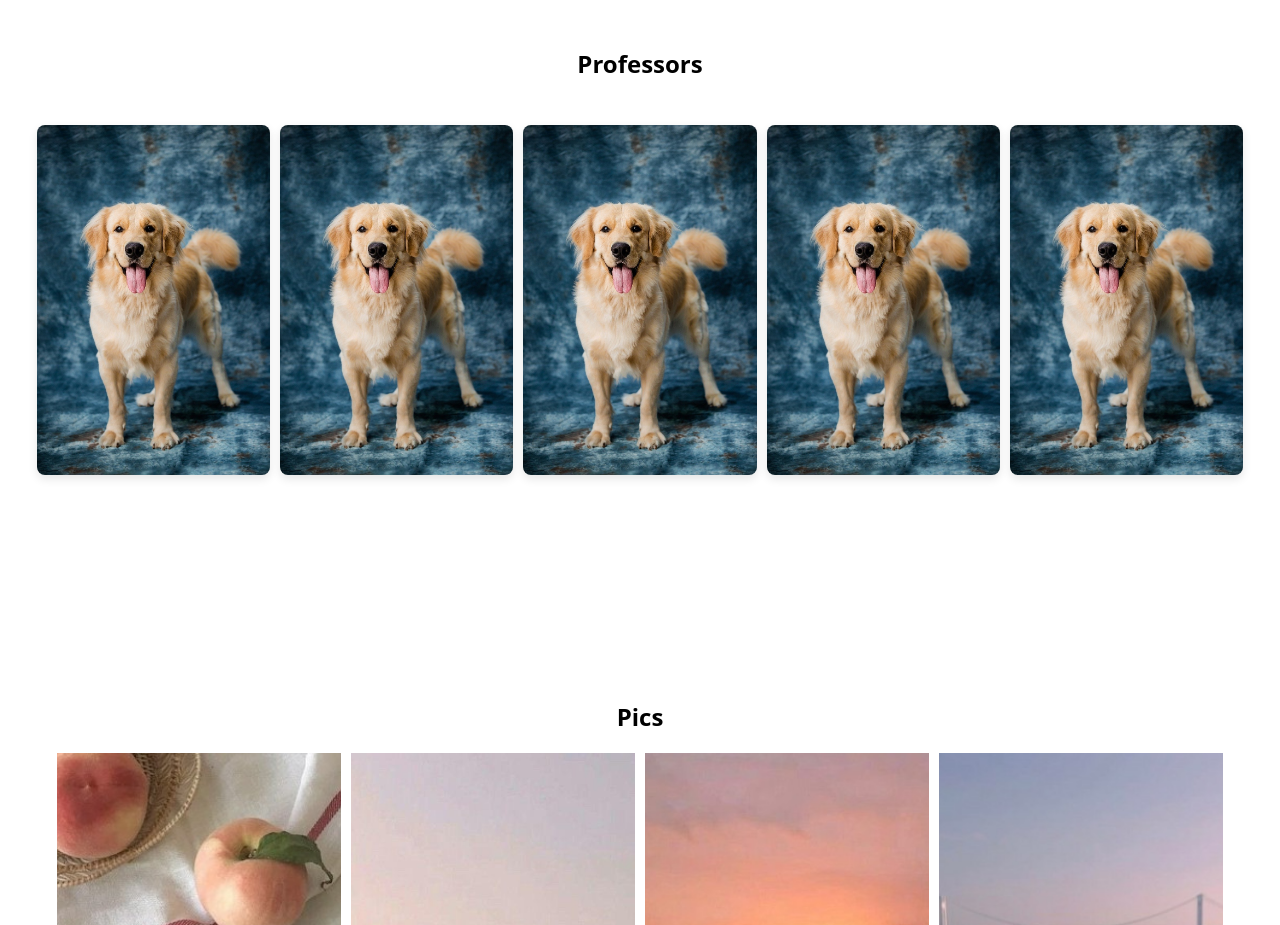
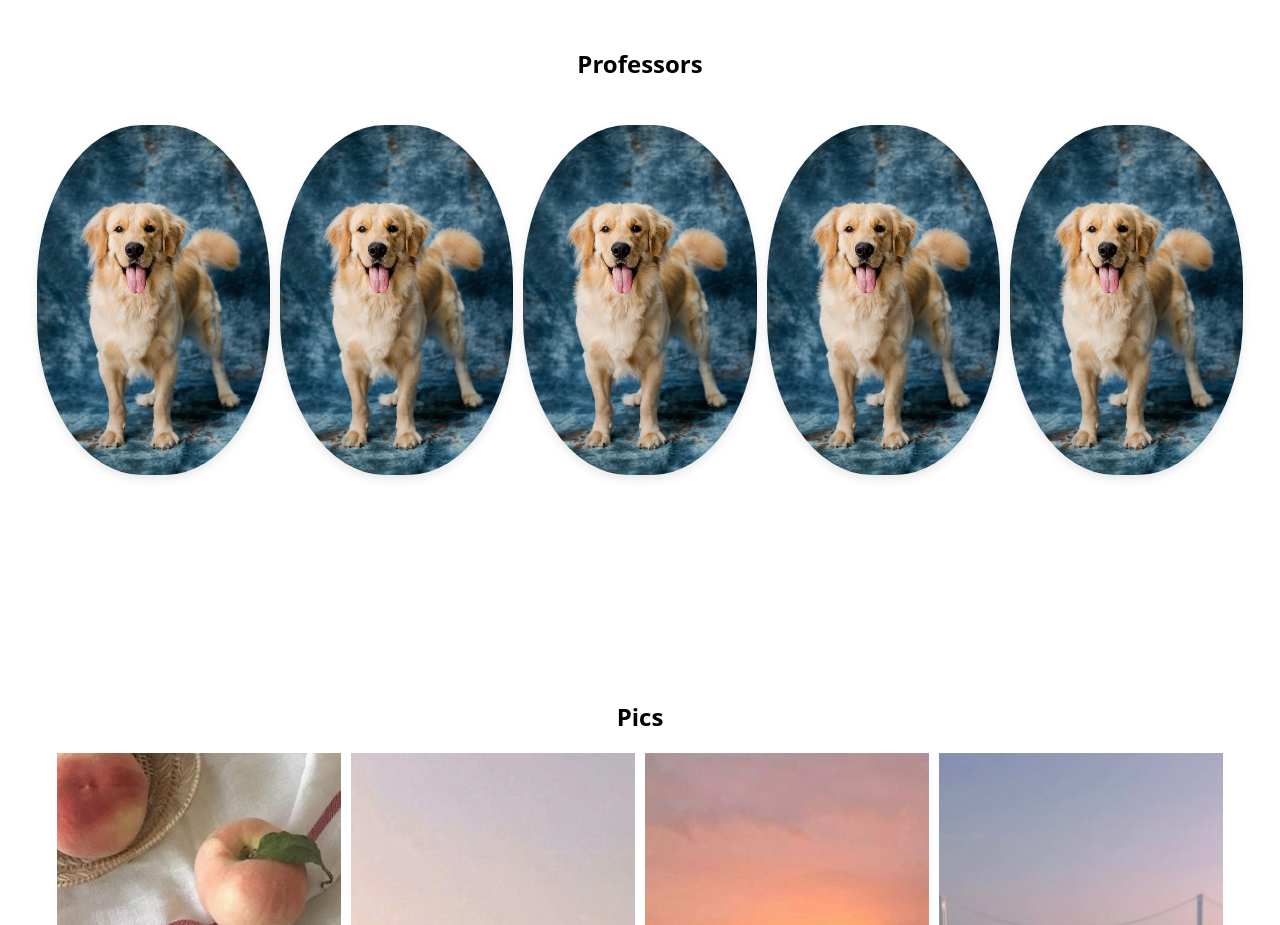
Before and after one commit to jxeong/FE-Graduation-Exhibition, a React (Create React App) app: page / in a window 1280 px wide. Shown: the part 1720-2645 px from the top of the page. Built offline with nearby package versions, Linux system fonts and the light colour scheme; a web font is replaced by a local one.

Commit message:
professors css

```diff
--- a/src/pages/css/Professors.css
+++ b/src/pages/css/Professors.css
@@ -79,6 +79,7 @@
   transition: transform 0.3s ease, box-shadow 0.3s ease;
   border-radius: 8px;
   box-shadow: 0 4px 10px rgba(0, 0, 0, 0.1);
+  border-radius: 45%;
 }
 
 .photo-gallery_pro .photo_pro:hover {
```
